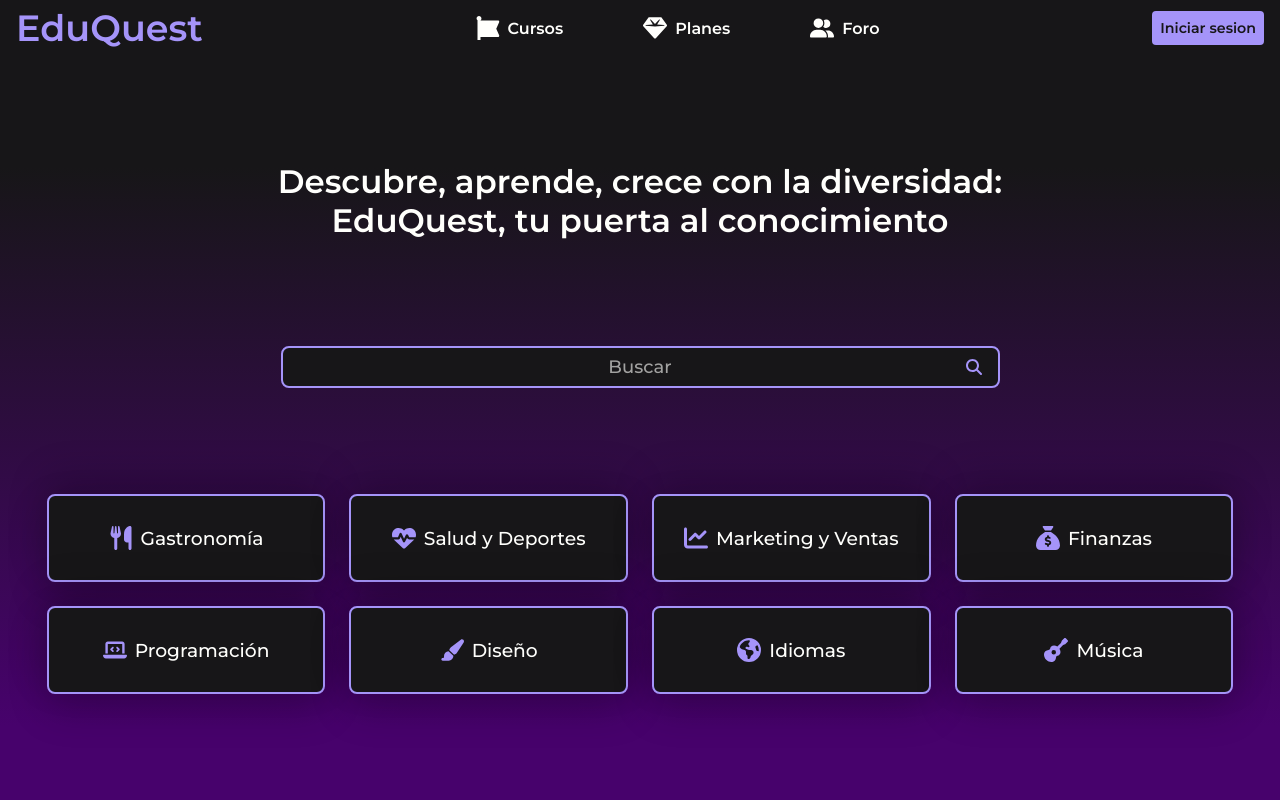
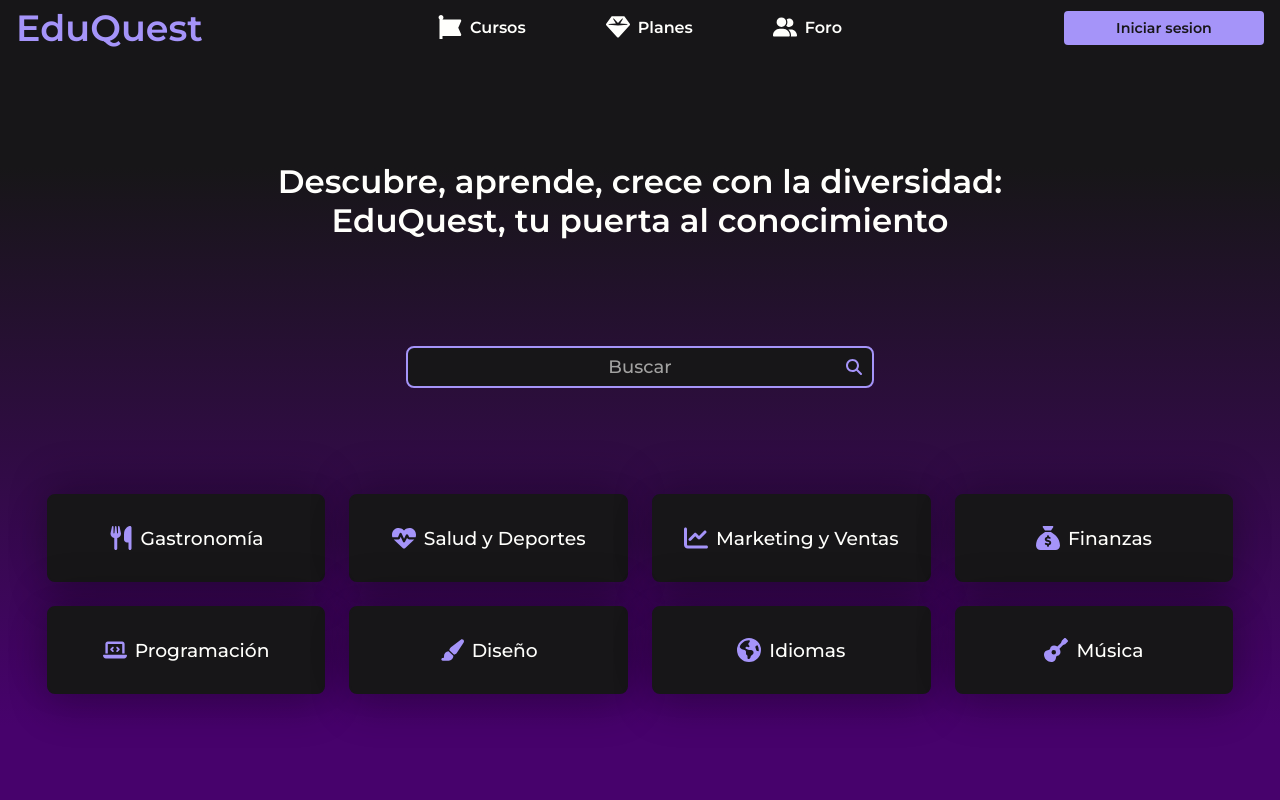
Before and after one commit to jnthnexpdev/EduQuest, an Angular app: page /inicio in a window 1280 px wide. Shown: the top 800 px of the page. Built offline with nearby package versions, Linux system fonts and the light colour scheme.

Commit message:
component interface fixes

```diff
--- a/src/app/home/components/categories/categories.component.css
+++ b/src/app/home/components/categories/categories.component.css
@@ -1,9 +1,9 @@
 .dark-theme .card-category{
     background-color: var(--black);
     color: var(--white);
-    border:solid 2px var(--indigo-light);
+    border:solid 2px var(--black);
 }
-.dark-theme .card-category:hover{border:solid 2px var(--white); }
+.dark-theme .card-category:hover{border:solid 2px var(--indigo-light); }
 .dark-theme svg{fill: var(--indigo-light);}
 
 
--- a/src/app/home/pages/home-page/home-page.component.css
+++ b/src/app/home/pages/home-page/home-page.component.css
@@ -6,8 +6,7 @@ header{
     background-color: var(--black);
 }
 h1{ color: var(--indigo-light); }
-h1, button{ margin: 0 16px;  }
-/* button{font-size: 16px;font-weight: 600; padding: 8px 8px;} */
+h1, button{ margin: 0 16px; width: 200px; }
 
 ul{
     list-style: none;
@@ -19,19 +18,22 @@ ul li a{
     font-weight: 600;
     color: var(--white);
 }
-a:hover{
+li{
+    border-bottom: solid 2px var(--black);
+}
+li:hover{
+    border-bottom: solid 2px var(--indigo-light);
     cursor: pointer;
-    color: var(--indigo-light);
 }
 
-
 body{
-    /* min-height: 100dvh; */
+    min-height: 93dvh;
     background-color: var(--black);
 }
 main{
     width: 100%;
-    height: 93dvh;
+    min-height: 93dvh;
+    height: auto;
     padding: 24px;
     background: var(--black);
     background: -webkit-linear-gradient(to bottom, var(--black) 15%, var(--indigo) 90%, var(--indigo) 100%);
@@ -41,3 +43,5 @@ main{
     color: var(--white);
     text-align: center;
 }
+.inp-search {width: 38%;}
+.inp-search input {width: 100%;}
--- a/src/app/home/pages/home-page/home-page.component.html
+++ b/src/app/home/pages/home-page/home-page.component.html
@@ -1,6 +1,5 @@
 <header [ngClass]="darkTheme() ? 'dark-theme flex-center-between-row' : 'flex-center-between-row' ">
     <h1 class="title-1"> EduQuest </h1>
-
     <ul class="flex-center-between-row">
         <li class="flex-center-start-row">
             <svg class="svg-header" xmlns="http://www.w3.org/2000/svg" viewBox="0 0 512 512">
@@ -21,22 +20,22 @@
             <a class="text-medium">Foro</a>
         </li>
     </ul>
-
-    <button class="btn-primary" (click)="login()">
-
-        Iniciar sesion </button>
+    <button class="btn-primary" (click)="login()">Iniciar sesion </button>
 </header>
 
 <body [ngClass]="darkTheme() ? 'dark-theme flex-center-start-column' : 'flex-center-start-column' ">
     <main class="flex-center-evenly-column">
-            <h2 class="title-2 mb-24 mt-24">
-                Descubre, aprende, crece con la diversidad: <br>
-                EduQuest, tu puerta al conocimiento
-            </h2>
-            <div class="inp-search flex-center-center-column    ">
-                <svg xmlns="http://www.w3.org/2000/svg" viewBox="0 0 512 512"><path d="M416 208c0 45.9-14.9 88.3-40 122.7L502.6 457.4c12.5 12.5 12.5 32.8 0 45.3s-32.8 12.5-45.3 0L330.7 376c-34.4 25.2-76.8 40-122.7 40C93.1 416 0 322.9 0 208S93.1 0 208 0S416 93.1 416 208zM208 352a144 144 0 1 0 0-288 144 144 0 1 0 0 288z"/></svg>
-                <input type="text" class="inp-form mb-24 mt-24" placeholder="Buscar">
-            </div>
+        <h2 class="title-2 mb-24 mt-24">
+            Descubre, aprende, crece con la diversidad:<br>
+            EduQuest, tu puerta al conocimiento
+        </h2>
+        <div class="inp-search" >
+            <svg xmlns="http://www.w3.org/2000/svg" viewBox="0 0 512 512">
+                <path d="M416 208c0 45.9-14.9 88.3-40 122.7L502.6 457.4c12.5 12.5 12.5 32.8 0 45.3s-32.8 12.5-45.3 0L330.7 376c-34.4 25.2-76.8 40-122.7 40C93.1 416 0 322.9 0 208S93.1 0 208 0S416 93.1 416 208zM208 352a144 144 0 1 0 0-288 144 144 0 1 0 0 288z"/>
+            </svg>
+            <input type="text" class="inp-form mb-24 mt-24" placeholder="Buscar">
+        </div>
        <app-categories></app-categories>
     </main>
+        <app-planes></app-planes>
 </body>
--- a/src/app/home/pages/home-page/home-page.component.ts
+++ b/src/app/home/pages/home-page/home-page.component.ts
@@ -1,19 +1,20 @@
 import { Component, OnInit, signal } from '@angular/core';
 import { MatDialog } from '@angular/material/dialog';
-
 
 import { LoginComponent } from '../../../auth/components/login/login.component';
 import { AlertService } from '../../../shared/services/alert/alert.service';
 import { SystemService } from '../../../shared/services/system/system.service';
 import { NgClass } from '@angular/common';
+
 import { CategoriesComponent } from '../../components/categories/categories.component';
+import { PlanesComponent } from '../../components/planes/planes.component';
 
 @Component({
     selector: 'app-home-page',
     standalone: true,
     templateUrl: './home-page.component.html',
     styleUrl: './home-page.component.css',
-    imports: [NgClass, CategoriesComponent]
+    imports: [NgClass, CategoriesComponent, PlanesComponent]
 })
 export class HomePageComponent implements OnInit{
 
--- a/src/styles.css
+++ b/src/styles.css
@@ -16,6 +16,13 @@
     font-family: "Montserrat", sans-serif;
     font-optical-sizing: auto;
     font-weight: 500;
+}
+/* Estilos para navegadores webkit */
+::-webkit-scrollbar {width: 10px;}
+::-webkit-scrollbar-track {background: var(--white);}
+::-webkit-scrollbar-thumb {
+    background: var(--dark);
+    border-radius: 6px;
 }
 
 /* Escala tipografica */
@@ -159,8 +166,9 @@ input::placeholder{
 .inp-form:focus{ border: 2px solid var(--indigo); }
 
 
+
 .inp-search {position: relative;}
-.inp-search input {width: calc(100% - 24px);padding: 8px 260px;}
+.inp-search input {width: calc(100% - 24px);padding:8px 32px 8px 32px;}
 .inp-search svg {
     width: 16px;
     height: 16px;
@@ -168,11 +176,10 @@ input::placeholder{
     position: absolute;
     top: 50%;
     transform: translateY(-50%);
-    right: 30px;
+    right: 12px;
     background-color: var(--white);
     cursor: pointer;
 }
-
 
 /* Selectores */
 .select-form{}
@@ -186,16 +193,17 @@ button:hover{
 .btn-primary{
     padding: 8px 8px;
     border-radius: 4px;
-    background-color: var(--indigo-light);
+    background-color: var(--indigo);
     color: var(--white);
     font-weight: 600;
 }
 .btn-secondary{
-    padding: 6px 8px;
+    padding: 8px 8px;
     border-radius: 4px;
     background-color: transparent;
     color: var(--indigo);
     border: 1px solid var(--indigo);
+    font-weight: 600;
 }
 
 /* Modo oscuro */
@@ -208,7 +216,9 @@ button:hover{
 .dark-theme .password-field-form svg{ background-color: var(--dark); fill: var(--indigo-light); }
 .dark-theme .inp-search svg{ background-color: var(--black); fill: var(--indigo-light); }
 .dark-theme .field-form svg{ fill: var(--indigo-light); }
-
+.dark-theme .inp-form:focus{ border: 2px solid var(--indigo-light); }
+.dark-theme .inp-search:focus{ border: 2px solid var(--white); }
+.dark-theme .inp-search:focus svg{ fill: var(--white); }
 /* Responsivo */
 @media (min-width : 301px) and (max-width : 600px){
     .title-1{ font-size: 28.38px; }
@@ -226,7 +236,7 @@ button:hover{
     .grid-container {grid-template-columns: repeat(1, 1fr);}
 }
 
-@media (min-width : 601px) and (max-width : 1000px){
+@media (min-width : 601px) and (max-width : 1100px){
 
     .title-1{ font-size: 32.44px; }
     .title-2{ font-size: 28.83px; }
```
Also changed, not shown: src/app/auth/components/login/login.component.css (line endings or trailing spaces), src/app/auth/components/login/login.component.html (line endings or trailing spaces).
